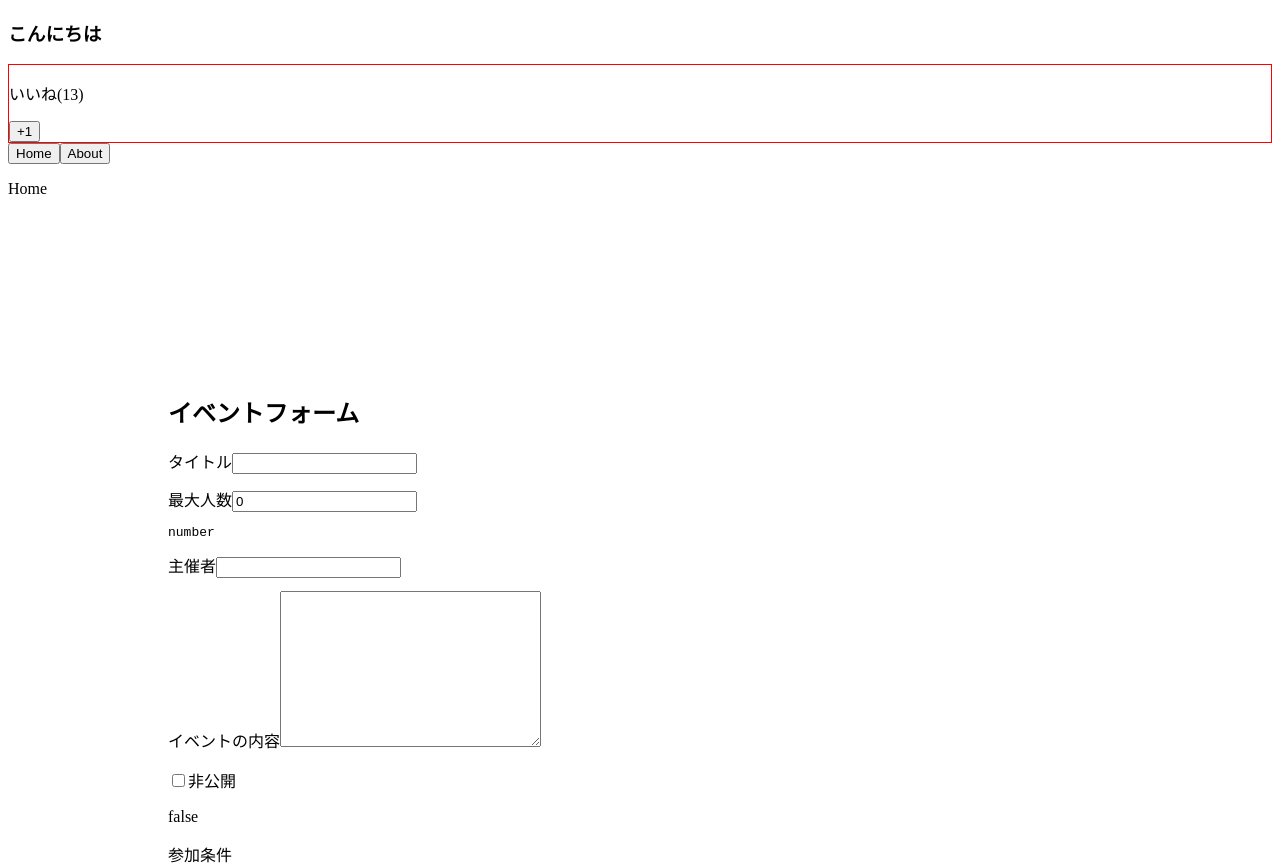
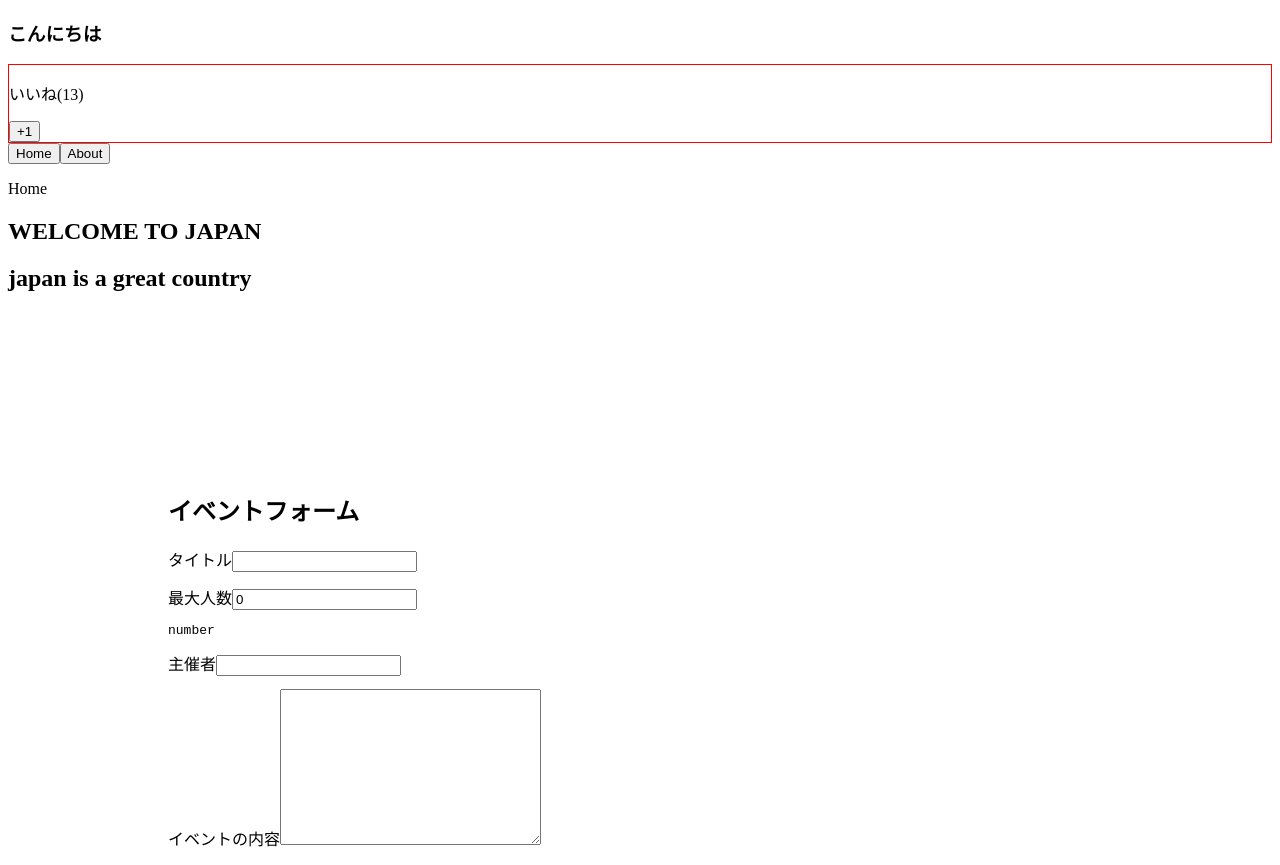
Before and after one commit to Yasunori-aloha/Vuejs-training, a Vue app in the folder vuejs-training-project/: page / in a window 1280 px wide. Shown: the top 865 px of the page. Built offline with nearby package versions, Linux system fonts and the light colour scheme.

Commit message:
'フィルター'の登録方法及び使用方法

```diff
--- a/vuejs-training-project/src/components/Home.vue
+++ b/vuejs-training-project/src/components/Home.vue
@@ -1,10 +1,36 @@
 <template>
-  <!-- データをオブジェクトの中に格納することで、複数データを受け渡すことができる。 -->
-  <p v-border:solid.round.shadow="{width: '5px', color: 'red'}">Home</p>
+  <div>
+    <!-- データをオブジェクトの中に格納することで、複数データを受け渡すことができる。 -->
+    <p v-border:solid.round.shadow="{width: '5px', color: 'red'}">Home</p>
+    <!-- 'パイプ記号(|)'を記述してその右側に設定した'filter'を記述することでテキストに適用される。 -->
+    <h2>{{ title | upperCase }}</h2>
+    <h2>{{ subTitle | lowerCase }}</h2>
+  </div>
 </template>
 
 <script>
 export default {
+  data() {
+    return {
+      title: 'Welcome to Japan',
+      subTitle: 'Japan is a great country'
+    }
+  },
+  // 'filters'を使用することで、フィルターをローカル登録することができる。
+  filters: {
+    lowerCase(value) {
+      return value.toLowerCase();
+    }
+  },
+  computed: {
+    // 全ての文字列を変換しようとすると、文字列の数だけ'computed'が必要になってしまう。
+    // upperCaseTitle() {
+    //   return this.title.toUpperCase();
+    // },
+    // upperCaseSubTitle() {
+    //   return this.subTitle.toUpperCase();
+    // }
+  },
   // 'Homeコンポーネント'のみで使用できるカスタムディレクティブを設定できる。
   directives: {
     border() {
--- a/vuejs-training-project/src/main.js
+++ b/vuejs-training-project/src/main.js
@@ -42,6 +42,9 @@ Vue.directive('border', function(el, binding) {
   //   // ディレクティブが紐づいている要素から取り除かれた時
   // }
 // })
+Vue.filter('upperCase', function(value) {
+  return value.toUpperCase();
+})
 
 new Vue({
   render: h => h(App),
```
